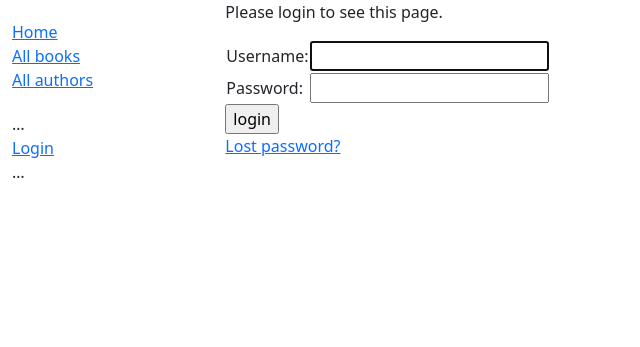
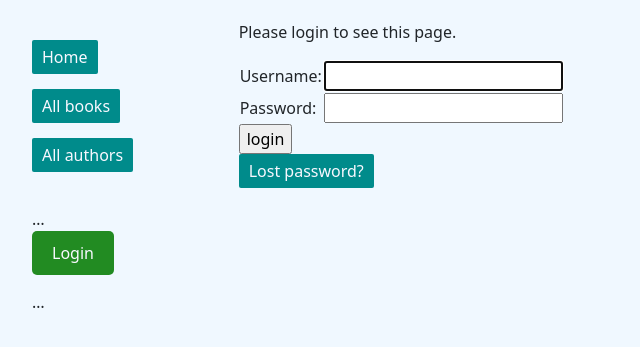
Before and after one commit to elarson12/csci313-assignment-4-Elias-Larson, a Django app: page /accounts/login/?next=/catalog/author/create/ in a window 1280 px wide. Shown: the top 347 px of the page, without its empty margins (0-640 px from the left). Run offline with Django 5.2, Linux system fonts and the light colour scheme.

Commit message:
added css

```diff
--- a/locallibrary/catalog/static/css/styles.css
+++ b/locallibrary/catalog/static/css/styles.css
@@ -11,3 +11,32 @@
     padding: 0;
     margin: 0;
   }
+
+  #login-btn{
+    display: inline-block;
+    padding: 10px 20px;
+    background-color: forestgreen;
+    color: ghostwhite;
+    text-align: center;
+    text-decoration: none;
+    border-radius: 5px;
+    cursor: pointer;
+  }
+
+  a{
+    display: inline-block;
+    padding: 5px 10px;
+    background-color:darkcyan;
+    color: ghostwhite;
+    text-align: center;
+    text-decoration: none;
+    border-radius: 2px;
+    cursor: pointer;
+    margin-bottom: 15px;
+  }
+  body{
+    background-color:aliceblue;
+    margin-top: 20px;
+    margin-right: 20px;
+    margin-left: 20px;
+  }
--- a/locallibrary/catalog/templates/base_generic.html
+++ b/locallibrary/catalog/templates/base_generic.html
@@ -36,7 +36,7 @@
                    </form>
                  </li>
                {% else %}
-                 <li><a href="{% url 'login' %}?next={{ request.path }}">Login</a></li>
+                 <li><a href="{% url 'login' %}?next={{ request.path }}" id="login-btn">Login</a></li>
                {% endif %}
                 …
               </ul>
```
Also changed, not shown: locallibrary/tests/test_views.py (+55 -0 lines), locallibrary/db.sqlite3.
